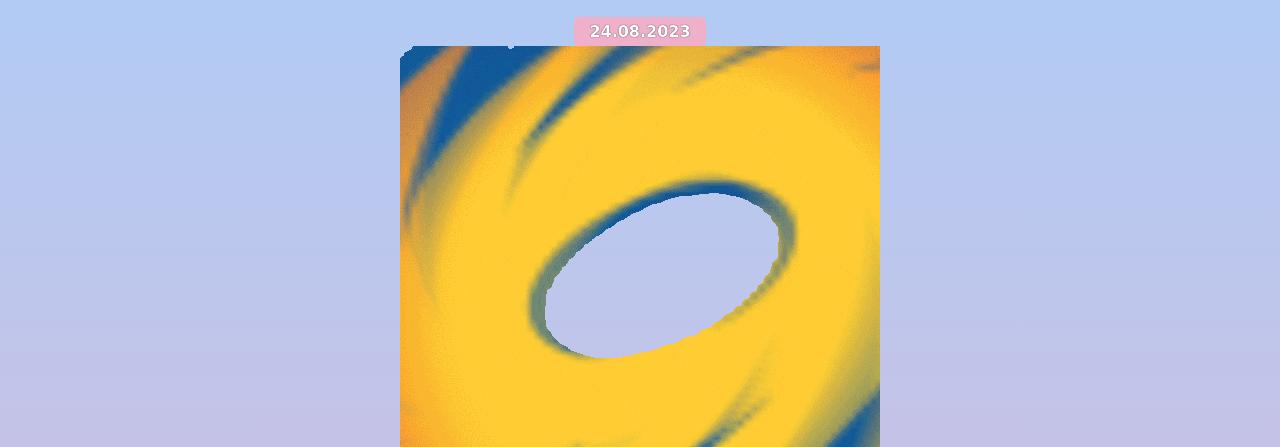
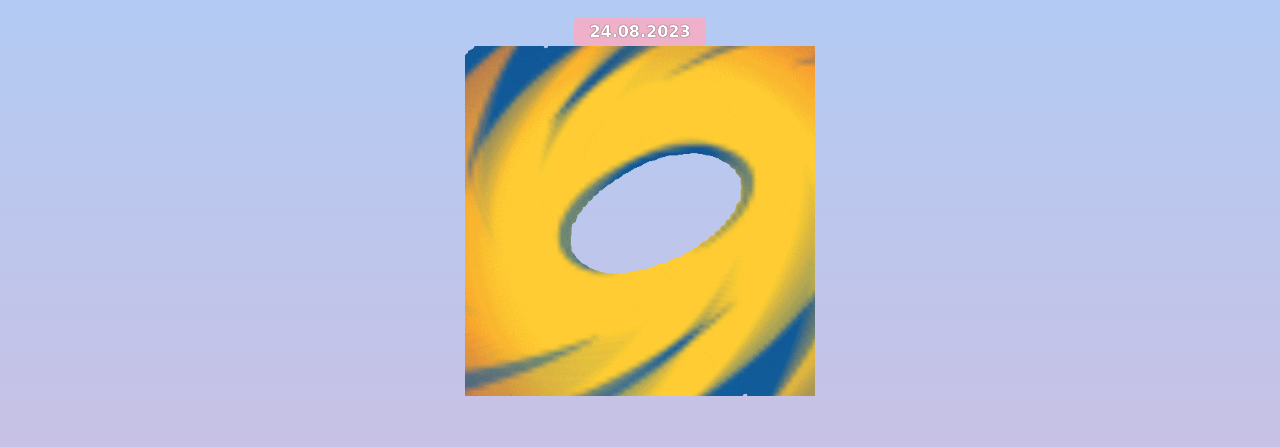
Before and after one commit to martins49/birthday-gift-site, a plain HTML site: page index.html in a window 1280 px wide. Shown: the part 352-799 px from the top of the page. Drawn offline with Linux system fonts and the light colour scheme; a web font is replaced by a local one.

Commit message:
updated size

```diff
--- a/index.css
+++ b/index.css
@@ -89,3 +89,6 @@ p {
     background-image: url("images/iphone.webp");
     cursor: pointer;
 }
+.hbd-gif{
+    width: 350px;
+}
```
